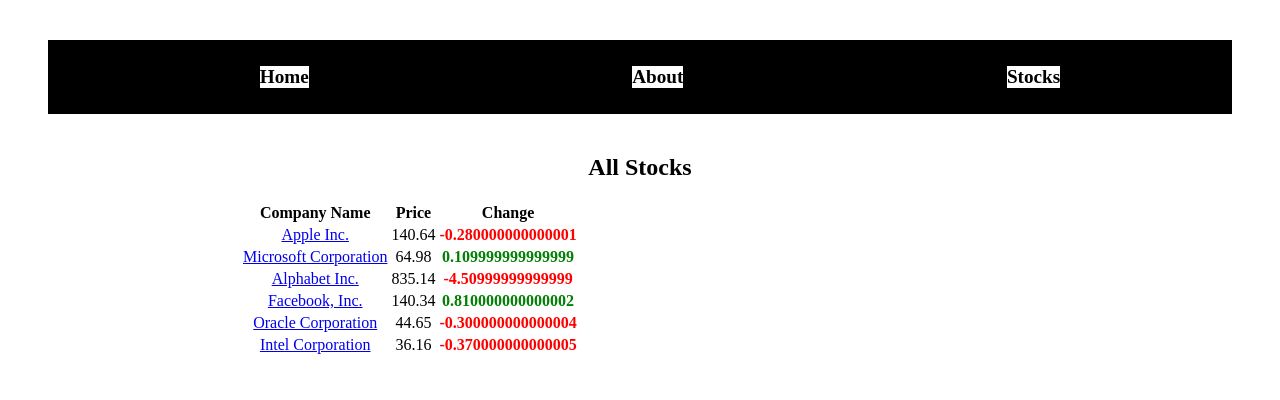
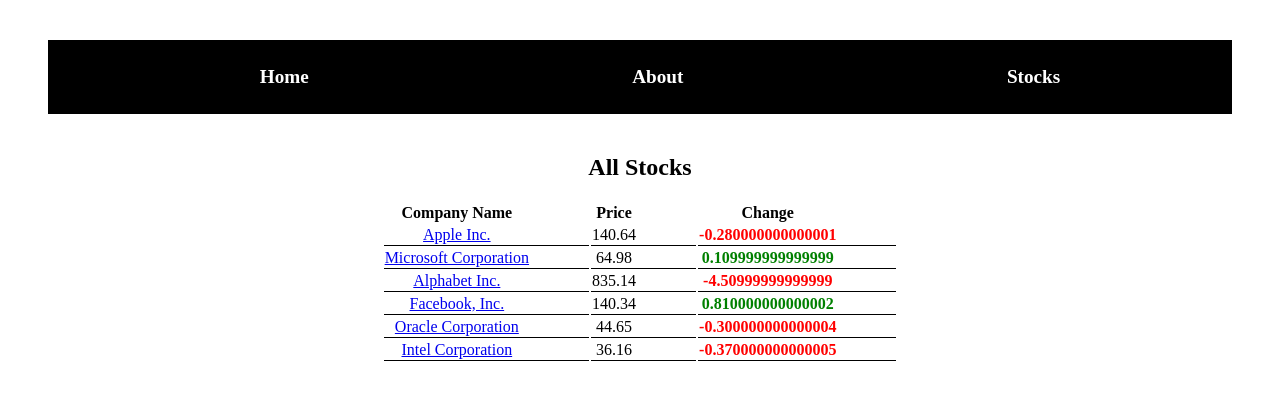
Before and after one commit to NadaSmith/react-router-stock-app, a React (Create React App) app: page /stocks in a window 1280 px wide. Shown: the top 400 px of the page. Built offline with nearby package versions, Linux system fonts and the light colour scheme.

Commit message:
Finished the styling for application

```diff
--- a/src/App.css
+++ b/src/App.css
@@ -1,10 +1,11 @@
 * {
-  background-color: white;
+  background-color: ;
 }
 
 .App {
   margin: 20px;
   padding: 20px;
+  background-color: white;
 }
 
 nav {
@@ -19,8 +20,12 @@
   background-color: black;
 }
 
+nav ul li {
+  background-color: black;
+}
+
 nav a {
-  color: black;
+  color: white;
   text-decoration: none;
   font-size: larger;
   font-weight: bolder;
--- a/src/components/Dashboard.css
+++ b/src/components/Dashboard.css
@@ -9,6 +9,10 @@
 .dashboard-title {
     font-size: 24px;
     margin-bottom: 20px;
+}
+
+table {
+    margin: auto;
 }
 
 .stock-table {
@@ -26,6 +30,14 @@
     font-weight: bold;
 }
 
+td, th {
+    padding-right: 60px;
+}
+
+td {
+    border-bottom: 1px solid black;
+}
+
 .change {
     font-weight: bold;
 }
@@ -39,5 +51,5 @@
 }
 
 .stock-link:hover {
-    background-color: #ddd;
+    background-color: yellow;
 }
```
